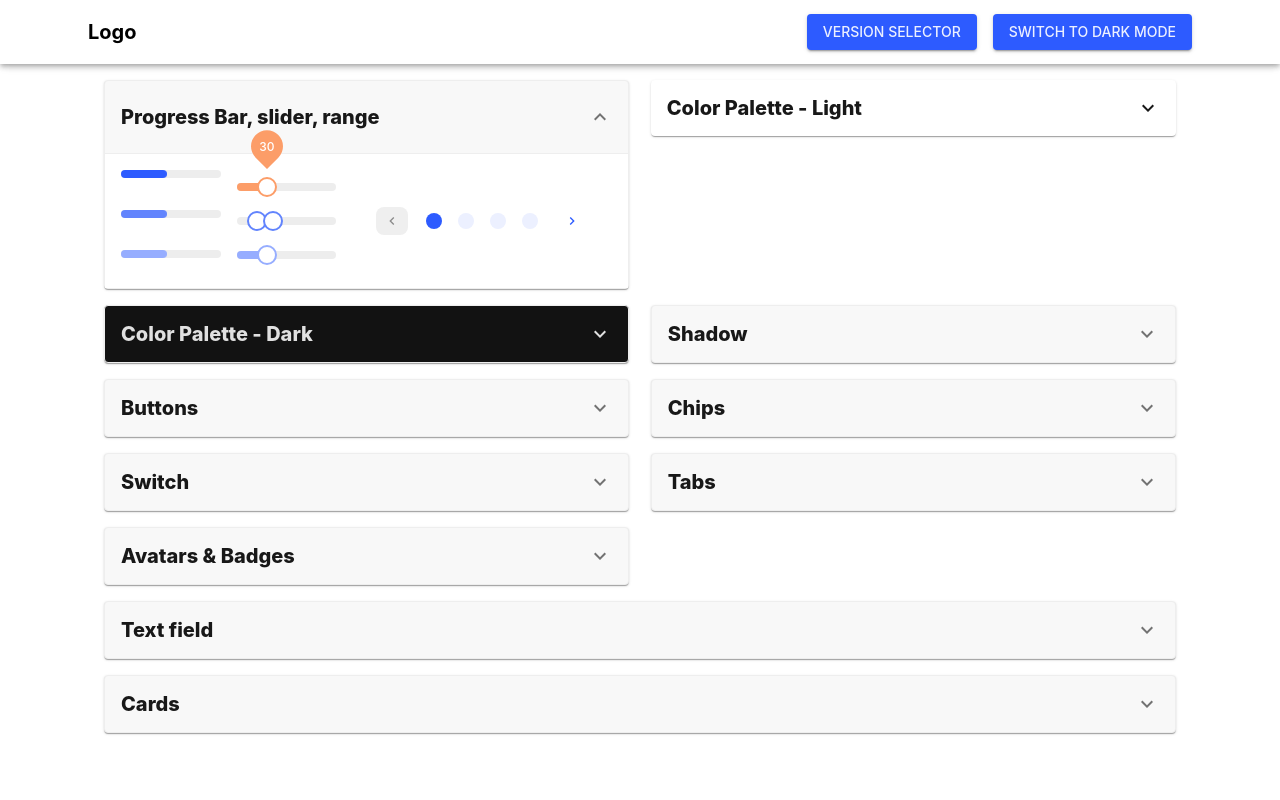
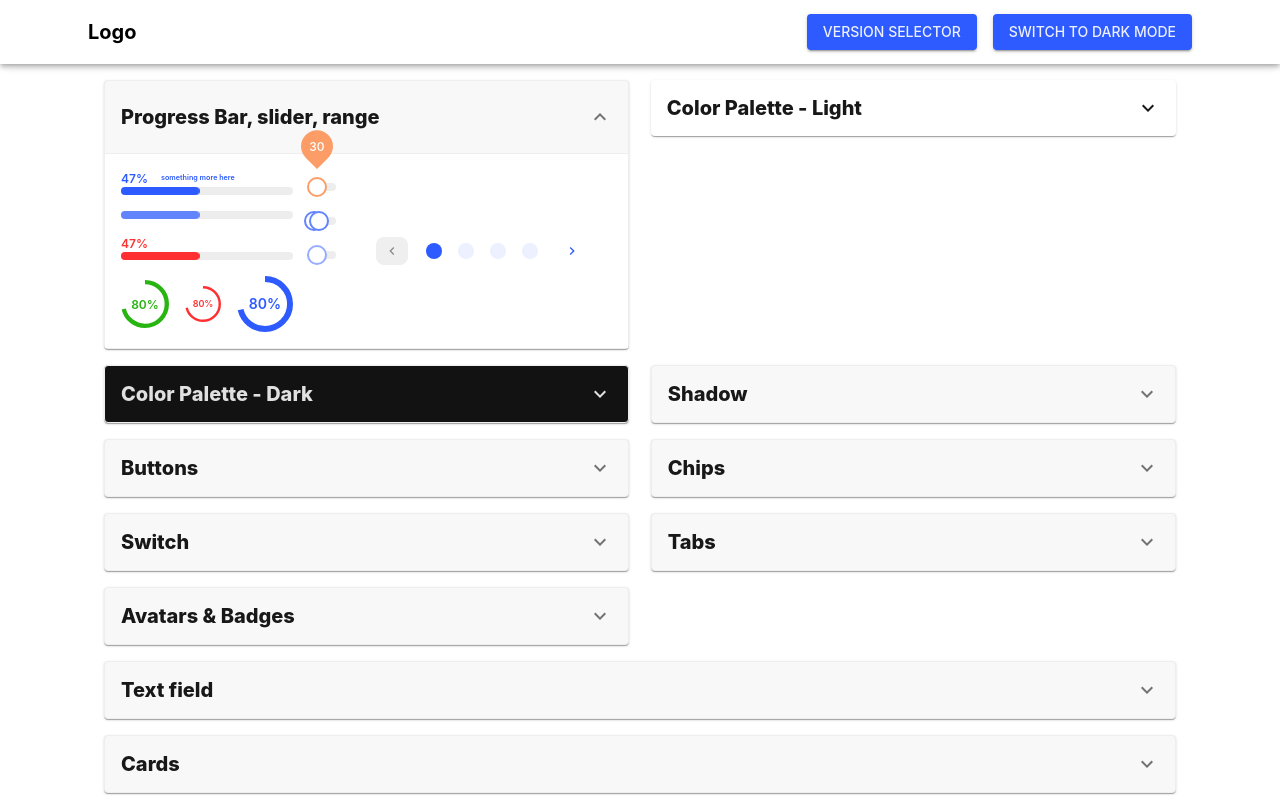
Before and after one commit to Yuki-kykyky/layout-demos, a Next.js app: page / in a window 1280 px wide. Shown: the top 800 px of the page. Built offline with nearby package versions, Linux system fonts and the light colour scheme.

Commit message:
feat: update woop-progress

```diff
--- a/app/common/ui/page2/woop/woop-progress.tsx
+++ b/app/common/ui/page2/woop/woop-progress.tsx
@@ -1,15 +1,58 @@
-import { LinearProgress, linearProgressClasses } from "@mui/material";
+import {
+  Box,
+  LinearProgress,
+  linearProgressClasses,
+  Stack,
+  Typography,
+} from "@mui/material";
 import { Theme } from "@mui/material/styles";
 import React from "react";
 import { ELevelType, getColor } from "@/app/common/styles/types";
+
 export const WoopProgressBar = ({
   progress,
   type,
+  color,
+  showLabel = false,
+  labelFontSize = 12,
+  suffixLabel = "",
 }: {
   progress: number;
   type: ELevelType;
+  color?: string;
+  showLabel?: boolean;
+  labelFontSize?: number;
+  suffixLabel?: string;
 }) => {
   return (
+    <Box>
+      {showLabel && (
+        <Stack direction="row" gap={1} alignItems="center">
+          <Typography
+            variant="body2"
+            fontSize={labelFontSize}
+            fontWeight="600"
+            flexShrink={0}
+            width={labelFontSize * 2}
+            mr={1}
+            sx={{
+              color: color || getColor(type),
+            }}
+          >
+            {Math.round(progress)}%
+          </Typography>
+          <Typography
+            variant="body2"
+            fontSize={labelFontSize * 0.6}
+            fontWeight="600"
+            sx={{
+              color: color || getColor(type),
+            }}
+          >
+            {suffixLabel}
+          </Typography>
+        </Stack>
+      )}
       <LinearProgress
         variant="determinate"
         value={progress}
@@ -21,9 +64,10 @@ export const WoopProgressBar = ({
           },
           [`& .${linearProgressClasses.bar}`]: {
             borderRadius: 4,
-          backgroundColor: getColor(type),
+            backgroundColor: color || getColor(type),
           },
         }}
       />
+    </Box>
   );
 };
--- a/app/components/page2/progress-list.tsx
+++ b/app/components/page2/progress-list.tsx
@@ -1,7 +1,90 @@
 import { WoopProgressBar } from "@/app/common/ui/page2/woop/woop-progress";
-import { Stack } from "@mui/material";
+import {
+  Box,
+  CircularProgress,
+  CircularProgressProps,
+  Stack,
+  Theme,
+  Typography,
+} from "@mui/material";
 import React, { useEffect, useState } from "react";
 import { ELevelType } from "@/app/common/styles/types";
+import { ColorPalette } from "@/app/common/styles/color-palette";
+
+export const WoopCircularProgress = ({
+  value,
+  size = 56,
+  color,
+}: {
+  value: number;
+  size?: number;
+  color?: string;
+}) => {
+  return (
+    <Box
+      sx={{ display: "flex", alignItems: "center", justifyContent: "center" }}
+    >
+      <CircularProgressWithLabel
+        value={value}
+        size={size}
+        displayColor={color}
+      />
+    </Box>
+  );
+};
+
+function CircularProgressWithLabel(
+  props: CircularProgressProps & {
+    value: number;
+    size?: number;
+    displayColor?: string;
+  }
+) {
+  return (
+    <Box
+      sx={{
+        position: "relative",
+        display: "inline-flex",
+        width: props.size,
+        height: props.size,
+      }}
+    >
+      <CircularProgress
+        size={props.size}
+        thickness={props.size ? props.size / 12 : 5}
+        variant="determinate"
+        sx={{
+          color: props.displayColor,
+        }}
+        {...props}
+      />
+      <Box
+        sx={{
+          top: 0,
+          left: 0,
+          bottom: 0,
+          right: 0,
+          position: "absolute",
+          display: "flex",
+          alignItems: "center",
+          justifyContent: "center",
+        }}
+      >
+        <Typography
+          variant="body2"
+          fontWeight="600"
+          fontSize={props.size ? props.size / 4 : 12}
+          sx={{
+            color: (theme: Theme) =>
+              props.displayColor || theme.palette.primary.main,
+          }}
+        >
+          {Math.round(props.value)}%
+        </Typography>
+      </Box>
+    </Box>
+  );
+}
 
 export const ProgressList = () => {
   const [progress, setProgress] = useState(0);
@@ -21,11 +104,47 @@ export const ProgressList = () => {
       clearInterval(timer);
     };
   }, []);
+
+  const [circleProgress, setCircleProgress] = useState(10);
+
+  useEffect(() => {
+    const timer = setInterval(() => {
+      setCircleProgress((prevProgress) =>
+        prevProgress >= 100 ? 0 : prevProgress + 10
+      );
+    }, 800);
+    return () => {
+      clearInterval(timer);
+    };
+  }, []);
   return (
-    <Stack gap={4} sx={{ width: "200px" }}>
-      <WoopProgressBar progress={progress} type={ELevelType.Primary} />
+    <Stack gap={2} sx={{ width: "200px" }}>
+      <WoopProgressBar
+        progress={progress}
+        type={ELevelType.Primary}
+        showLabel
+        suffixLabel="something more here"
+      />
       <WoopProgressBar progress={progress} type={ELevelType.Secondary} />
-      <WoopProgressBar progress={progress} type={ELevelType.Tertiary} />
+      <WoopProgressBar
+        progress={progress}
+        type={ELevelType.Tertiary}
+        color={ColorPalette.SystemColors.error}
+        showLabel
+      />
+      <Stack direction="row" gap={2}>
+        <WoopCircularProgress
+          value={circleProgress}
+          size={48}
+          color={ColorPalette.SystemColors.successful}
+        />
+        <WoopCircularProgress
+          value={circleProgress}
+          size={36}
+          color={ColorPalette.SystemColors.error}
+        />
+        <WoopCircularProgress value={circleProgress} size={56} />
+      </Stack>
     </Stack>
   );
 };
```
Lines whose indentation alone changed are shown as unchanged.
